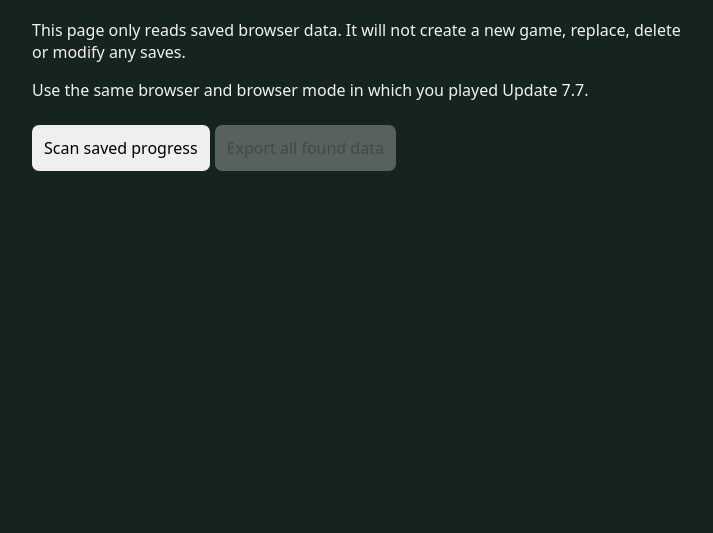
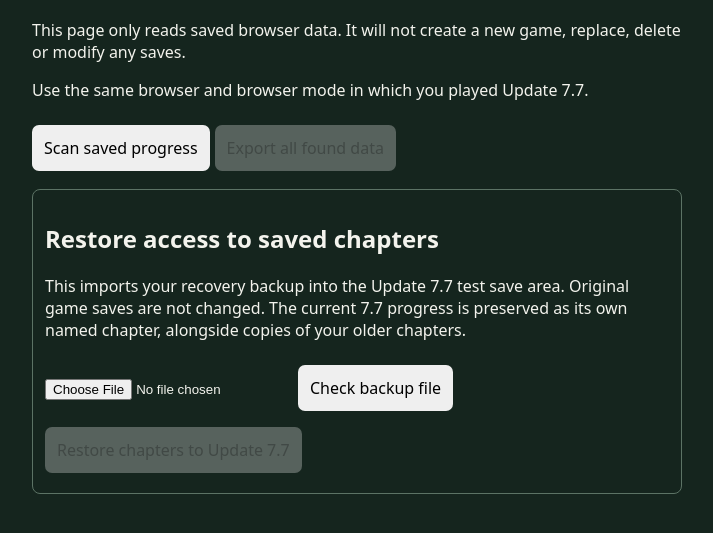
Before and after one commit to TeganDaweegan/Our-slice, a plain HTML site: page save-recovery.html in a window 1280 px wide. Shown: the part 89-622 px from the top of the page, without its empty margins (283-996 px from the left). Drawn offline with Linux system fonts and the light colour scheme.

Commit message:
Add verified recovery-file import to restore 7.7 chapters without overwriting active progress

```diff
--- a/save-recovery.html
+++ b/save-recovery.html
@@ -1,4 +1,4 @@
-<!doctype html><html lang="en"><head><meta charset="utf-8"><meta name="viewport" content="width=device-width,initial-scale=1"><title>Our Slice — Save Recovery</title><style>body{font:16px system-ui;background:#15251e;color:#f3f3ed;max-width:650px;margin:auto;padding:22px}button{font:inherit;padding:12px;margin:8px 5px 8px 0;border:0;border-radius:7px}article{border:1px solid #5c7365;padding:12px;margin:10px 0;border-radius:8px}small{color:#c8d9ce}pre{white-space:pre-wrap;overflow-wrap:anywhere}strong{color:#fff}</style></head><body><h1>Our Slice — Save Recovery</h1><p>This page only reads saved browser data. It will not create a new game, replace, delete or modify any saves.</p><p>Use the same browser and browser mode in which you played Update 7.7.</p><button id="scan">Scan saved progress</button><button id="export" disabled>Export all found data</button><div id="results" aria-live="polite"></div><script>
+<!doctype html><html lang="en"><head><meta charset="utf-8"><meta name="viewport" content="width=device-width,initial-scale=1"><title>Our Slice — Save Recovery</title><style>body{font:16px system-ui;background:#15251e;color:#f3f3ed;max-width:650px;margin:auto;padding:22px}button{font:inherit;padding:12px;margin:8px 5px 8px 0;border:0;border-radius:7px}article{border:1px solid #5c7365;padding:12px;margin:10px 0;border-radius:8px}small{color:#c8d9ce}pre{white-space:pre-wrap;overflow-wrap:anywhere}strong{color:#fff}</style></head><body><h1>Our Slice — Save Recovery</h1><p>This page only reads saved browser data. It will not create a new game, replace, delete or modify any saves.</p><p>Use the same browser and browser mode in which you played Update 7.7.</p><button id="scan">Scan saved progress</button><button id="export" disabled>Export all found data</button><div id="results" aria-live="polite"></div><article><h2>Restore access to saved chapters</h2><p>This imports your recovery backup into the Update 7.7 test save area. Original game saves are not changed. The current 7.7 progress is preserved as its own named chapter, alongside copies of your older chapters.</p><input id="recovery-file" type="file" accept=".json,application/json"><button id="preview-import">Check backup file</button><div id="import-status" aria-live="polite"></div><button id="apply-import" disabled>Restore chapters to Update 7.7</button></article><script>
 const prefix='our-slice-preview-7-7::';
 const names=['our-slice-bush-v2','our-slice-cafe-v1','our-slice-foreshore-v1','our-slice-build-v1','our-slice-economy-77','our-slice-save-slots-v1'];
 let found={};
@@ -26,4 +26,48 @@ function scan(){
 }
 document.getElementById('scan').onclick=scan;
 document.getElementById('export').onclick=()=>{const blob=new Blob([JSON.stringify({format:'our-slice-raw-recovery',created:new Date().toISOString(),entries:found},null,2)],{type:'application/json'});const a=document.createElement('a');const url=URL.createObjectURL(blob);a.href=url;a.download='our-slice-recovery-'+new Date().toISOString().slice(0,10)+'.json';a.click();setTimeout(()=>URL.revokeObjectURL(url),10000)};
+
+let checkedRecovery=null;
+document.getElementById('preview-import').onclick=async()=>{
+ const status=document.getElementById('import-status');const file=document.getElementById('recovery-file').files[0];
+ checkedRecovery=null;document.getElementById('apply-import').disabled=true;
+ if(!file){status.textContent='Choose your downloaded recovery JSON file first.';return}
+ try{
+  if(file.size>1000000)throw Error('File too large');
+  const data=JSON.parse(await file.text());
+  if(data.format!=='our-slice-raw-recovery'||!data.entries||typeof data.entries!=='object')throw Error('Not an Our Slice recovery backup');
+  const e=data.entries,p='our-slice-preview-7-7::';
+  const bush=JSON.parse(e[p+'our-slice-bush-v2']||'null'),economy=JSON.parse(e[p+'our-slice-economy-77']||'null'),old=JSON.parse(e['our-slice-save-slots-v1']||'[]');
+  if(!bush||!economy||!Array.isArray(old))throw Error('Missing progress data');
+  checkedRecovery={entries:e,bush,economy,old};
+  status.textContent='Backup verified: '+old.length+' older chapters, '+economy.vanTimber+' timber in HiAce, '+economy.money+' dollars. The current 7.7 progress will also become a chapter.';
+  document.getElementById('apply-import').disabled=false;
+ }catch(err){status.textContent='Could not verify backup: '+err.message}
+};
+document.getElementById('apply-import').onclick=()=>{
+ if(!checkedRecovery)return;
+ const p='our-slice-preview-7-7::',e=checkedRecovery.entries,status=document.getElementById('import-status');
+ if(!confirm('Make saved chapters available in Update 7.7? This will not replace your active game or change the original game saves.'))return;
+ try{
+  const current={};for(let i=0;i<localStorage.length;i++){const k=localStorage.key(i);if(k&&k.startsWith(p))current[k]=localStorage.getItem(k)}
+  const backup={format:'our-slice-raw-recovery',created:new Date().toISOString(),entries:current};
+  const blob=new Blob([JSON.stringify(backup,null,2)],{type:'application/json'}),url=URL.createObjectURL(blob),a=document.createElement('a');
+  a.href=url;a.download='our-slice-before-restore-'+new Date().toISOString().slice(0,10)+'.json';a.click();setTimeout(()=>URL.revokeObjectURL(url),10000);
+  const get=(key,fallback)=>JSON.parse(current[p+key]||e[p+key]||JSON.stringify(fallback));
+  const chapters=get('our-slice-save-slots-v1',[]);
+  if(!Array.isArray(chapters))throw Error('Existing chapter list is invalid');
+  const currentChapter={name:'Update 7.7 progress (recovered)',date:new Date().toLocaleString(),data:{
+   format:'our-slice-backup',version:1,created:new Date().toISOString(),
+   bush:get('our-slice-bush-v2',checkedRecovery.bush),
+   cafe:get('our-slice-cafe-v1',{}),foreshore:get('our-slice-foreshore-v1',{}),
+   build:get('our-slice-build-v1',[]),economy77:get('our-slice-economy-77',checkedRecovery.economy)
+  }};
+  const known=new Set(chapters.map(x=>x.name));
+  if(!known.has(currentChapter.name))chapters.unshift(currentChapter);
+  for(const x of checkedRecovery.old){const name='Earlier game: '+x.name;if(!known.has(name)&&x.data&&x.data.format==='our-slice-backup'){chapters.push({...x,name});known.add(name)}}
+  localStorage.setItem(p+'our-slice-save-slots-v1',JSON.stringify(chapters.slice(0,12)));
+  status.textContent='Saved chapters restored to Update 7.7. Your active game was not changed. Open the 7.7 test and select Save Game to see the chapters.';
+  document.getElementById('apply-import').disabled=true;
+ }catch(err){status.textContent='Restore did not complete: '+err.message}
+};
 </script></body></html>
```
